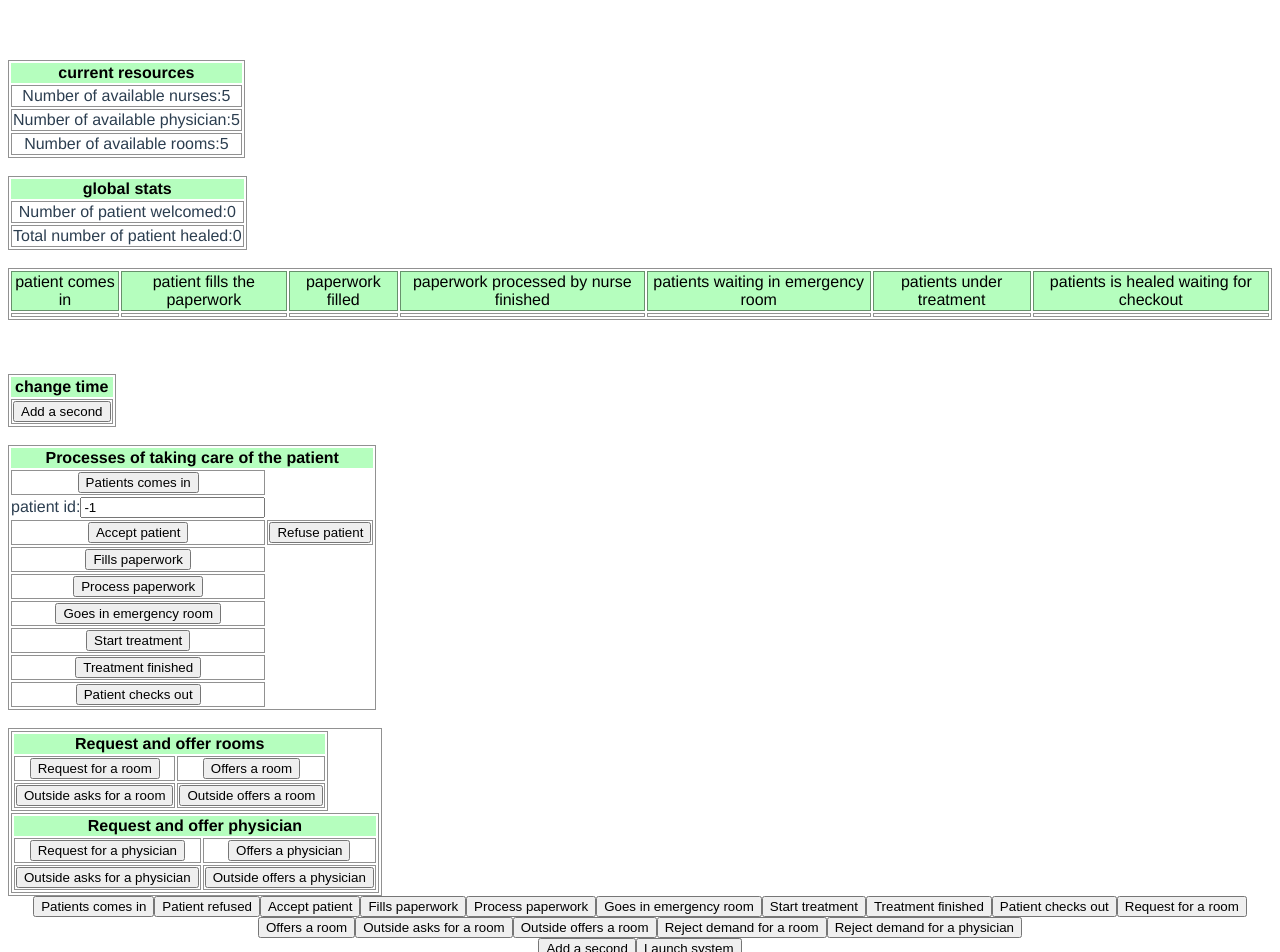
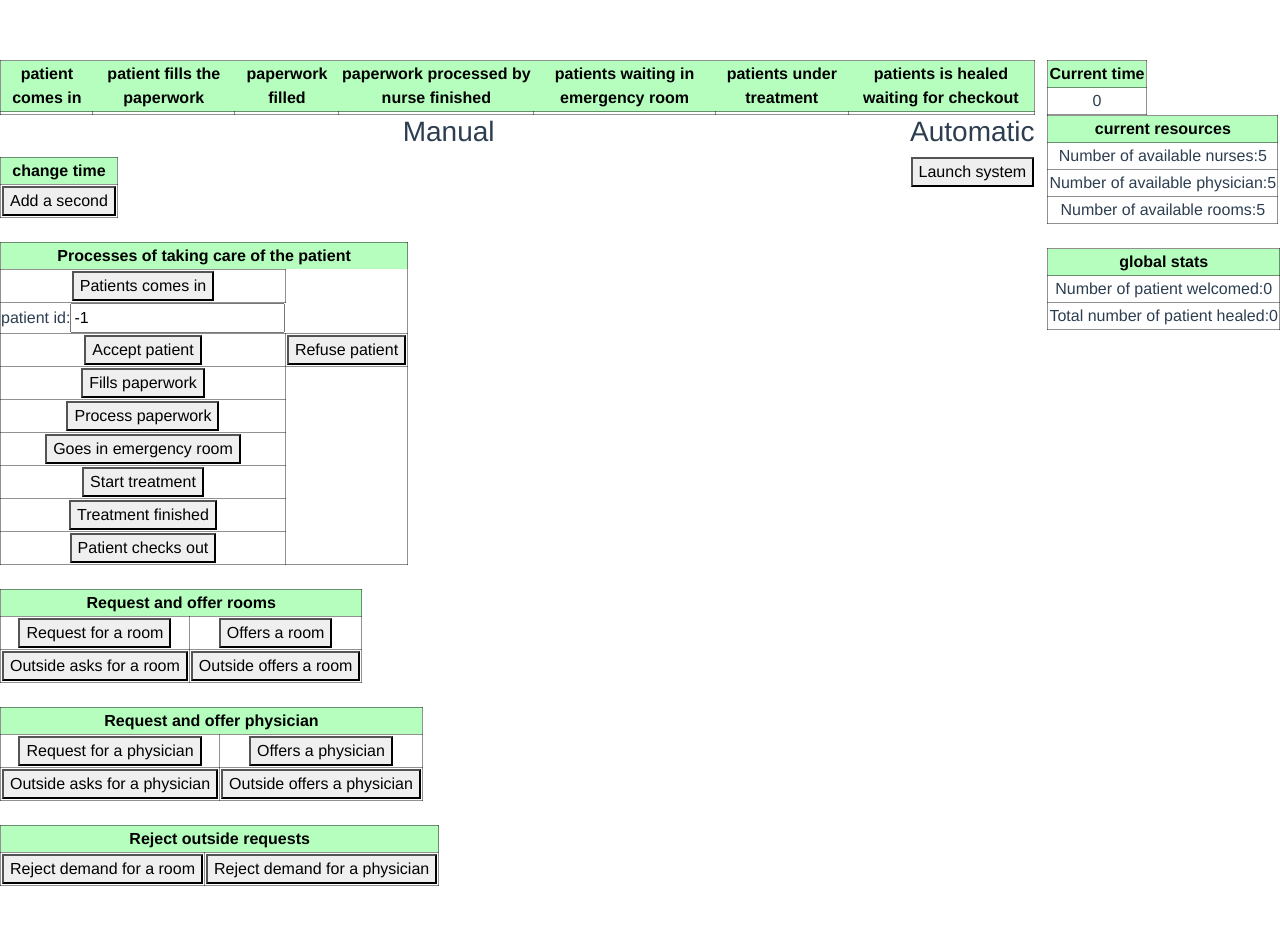
Before and after one commit to mariegallardo/Formal-modeling-project, a Vue app: page / in a window 1280 px wide. Shown: the top 952 px of the page. After the commit the page ends 886 px from the top, so only its background shows below. Built offline with nearby package versions, Linux system fonts and the light colour scheme.

Commit message:
clean display

```diff
--- a/src/components/Clinic.vue
+++ b/src/components/Clinic.vue
@@ -1,5 +1,7 @@
 <template>
+
   <div>
+    <link rel="stylesheet" href="https://stackpath.bootstrapcdn.com/bootstrap/4.3.1/css/bootstrap.min.css" integrity="sha384-ggOyR0iXCbMQv3Xipma34MD+dH/1fQ784/j6cY/iJTQUOhcWr7x9JvoRxT2MZw1T" crossorigin="anonymous">
     <!--
     <h3 class="displayInfo">Number of available nurses : {{nursesAvailable}} &nbsp;</h3>
     <h3 class="displayInfo">Number of available physician : {{physiciansAvailable}} &nbsp;-</h3>
@@ -16,7 +18,19 @@
     <h3 class="displayInfo">Total patients under treatment: {{totalPatientsBeforeTreatment}} &nbsp;-</h3>
     <br/>
     -->
-
+    <aside>
+      <table>
+        <thead>
+          <tr>
+            <th>Current time</th>
+          </tr>
+        </thead>
+        <tbody>
+          <tr>
+            <td>{{seconds}}</td>
+          </tr>
+        </tbody>
+      </table>
     <table>
       <thead>
         <tr>
@@ -54,64 +68,67 @@
       </tbody>
     </table>
     <br/>
+    </aside>
 
-
+    <section>
     <table>
       <thead>
         <tr>
-          <td>patient comes in</td>
-          <td>patient fills the paperwork</td>
-          <td>paperwork filled</td>
-          <td>paperwork processed by nurse finished</td>
-          <td>patients waiting in emergency room</td>
-          <td>patients under treatment</td>
-          <td>patients is healed waiting for checkout</td>
+          <th>patient comes in</th>
+          <th>patient fills the paperwork</th>
+          <th>paperwork filled</th>
+          <th>paperwork processed by nurse finished</th>
+          <th>patients waiting in emergency room</th>
+          <th>patients under treatment</th>
+          <th>patients is healed waiting for checkout</th>
         </tr>
       </thead>
       <tbody>
         <tr>
           <td>
             <li v-for="item in patientsArrived" :key="item.nameOfClient">
-              {{ item.nameOfClient }}
+              {{ item.nameOfClient }}-[{{item.minTime}},{{item.maxTime}}]
             </li>
           </td>
           <td>
             <li v-for="item in paperworkToFill" :key="item.nameOfClient">
-              {{ item.nameOfClient }}
+              {{ item.nameOfClient }}-[{{item.minTime}},{{item.maxTime}}]
             </li>
           </td>
           <td>
             <li v-for="item in paperworkFilled" :key="item.nameOfClient">
-              {{ item.nameOfClient }}
+              {{ item.nameOfClient }}-[{{item.minTime}},{{item.maxTime}}]
             </li>
           </td>
           <td>
             <li v-for="item in paperworkProcessFinished" :key="item.nameOfClient">
-              {{ item.nameOfClient }}
+              {{ item.nameOfClient }}-[{{item.minTime}},{{item.maxTime}}]
             </li>
           </td>
           <td>
             <li v-for="item in patientsWaitingInEmergencyRoom" :key="item.nameOfClient">
-              {{ item.nameOfClient }}
+              {{ item.nameOfClient }}-[{{item.minTime}},{{item.maxTime}}]
             </li>
           </td>
           <td>
             <li v-for="item in patientsUnderTreatment" :key="item.nameOfClient">
-              {{ item.nameOfClient }}
+              {{ item.nameOfClient }}-[{{item.minTime}},{{item.maxTime}}]
             </li>
           </td>
           <td>
             <li v-for="item in patientsHealed" :key="item.nameOfClient">
-              {{ item.nameOfClient }}
+              {{ item.nameOfClient }}-[{{item.minTime}},{{item.maxTime}}]
             </li>
           </td>
         </tr>
       </tbody>
     </table>
-
-    <br/>
-    <br/>
-    <br/>
+    </section>
+    <aside>
+    <h3>Automatic</h3>
+    <button v-on:click="launchAutonomousSystem">Launch system</button>
+    </aside>
+    <h3>Manual</h3>
     <table>
       <thead>
         <tr>
@@ -165,11 +182,6 @@
     <br/>
     <table>
       <thead>
-      </thead>
-      <tbody>
-        <tr>
-          <table>
-            <thead>
         <tr>
           <th colspan="2">Request and offer rooms</th>
         </tr>
@@ -185,9 +197,7 @@
         </tr>
       </tbody>
     </table>
-        </tr>
-        <tr>
-
+    <br/>
     <table>
       <thead>
         <tr>
@@ -205,16 +215,21 @@
         </tr>
       </tbody>
     </table>
+    <br/>
+    <table>
+      <thead>
+        <tr>
+          <th colspan="2">Reject outside requests</th>
+        </tr>
+      </thead>
+      <tbody>
+        <tr>
+          <td><button v-on:click="rejectDemandForRoom">Reject demand for a room</button></td>
+          <td><button v-on:click="rejectDemandForPhysician">Reject demand for a physician</button></td>
         </tr>
       </tbody>
     </table>
-
-
-
-
-
-
-
+    <!--
     <button v-on:click="patientComesIn">Patients comes in</button>
     <button v-on:click="patientRefused(clientToRefuse)">Patient refused</button>
     <button v-on:click="acceptPatient(clientToRefuse)">Accept patient</button>
@@ -228,15 +243,11 @@
     <button v-on:click="offersARoom">Offers a room</button>
     <button v-on:click="outsideAsksForARoom">Outside asks for a room</button>
     <button v-on:click="outsideOffersARoom">Outside offers a room</button>
-    <button v-on:click="rejectDemandForRoom">Reject demand for a room</button>
-
-
-
-
     <button v-on:click="rejectDemandForPhysician">Reject demand for a physician</button>
     <br/>
     <button v-on:click="addASecond">Add a second</button>
-    <button v-on:click="launchAutonomousSystem">Launch system</button>
+    -->
+
   </div>
 </template>
 
@@ -245,6 +256,7 @@ export default {
   name: 'clinic',
   data: function () {
     return {
+      seconds:0,
       patientsArrived: [],
       paperworkToFill: [],
       paperworkFilled: [],
@@ -267,7 +279,7 @@ export default {
   },
   methods: {
     patientComesIn: function () {
-      const names = ["Charlotte","Claire","Pascal","Lucas","Ludovic","Marion","Yves","Kyle","Hugo","Gaël","Kate"]
+      const names = ["Claire","Pascal","Lucas","Ludo","Mario","Yves","Kyle","Hugo","Gaël","Kate","Lucie","Théa","Mia","Lou","Zoé","Eva","Nina"]
       var name = names[Math.floor(Math.random() * names.length)].concat("(",this.totalPatientsWelcomed,")")
       var newClient = new Step(name, 0, 15, this.totalPatientsWelcomed)
       this.totalPatientsWelcomed++
@@ -444,6 +456,7 @@ export default {
       }
     },
     addASecond: function () {
+      this.seconds++
       // For each list, add a second on all the Step elements in all the lists, if the maximum time reached 0,
       // the default action is executed
       this.addSecondOnPatientArrived()
@@ -616,7 +629,10 @@ class Step {
   display: inline-block;
   padding-right: 5px;
 }
-
+aside {
+  padding-left:1%;
+  float: right;
+}
 table,
 td {
     border: 1px solid rgba(0, 0, 0, 0.431);
```
Lines whose indentation alone changed are shown as unchanged.
